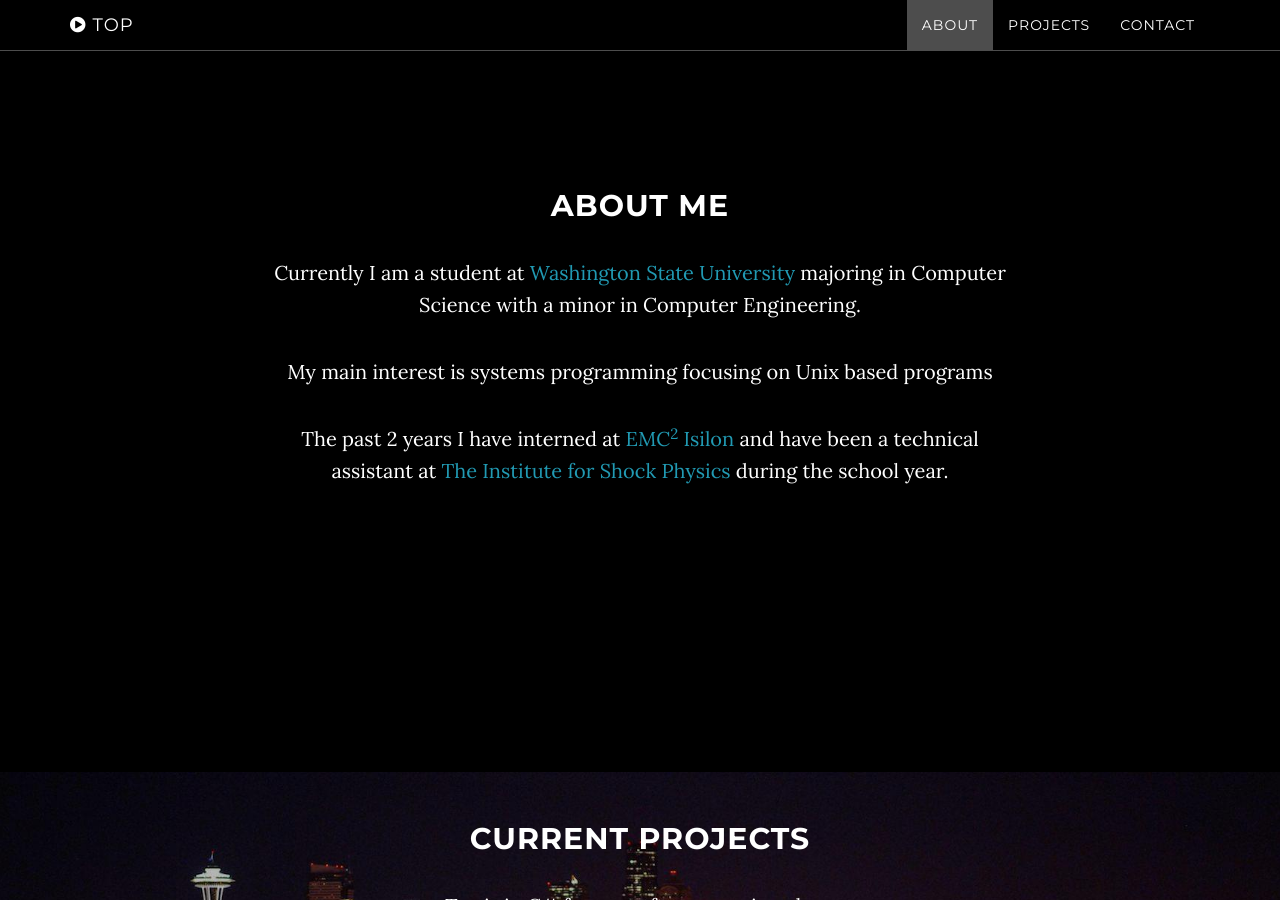
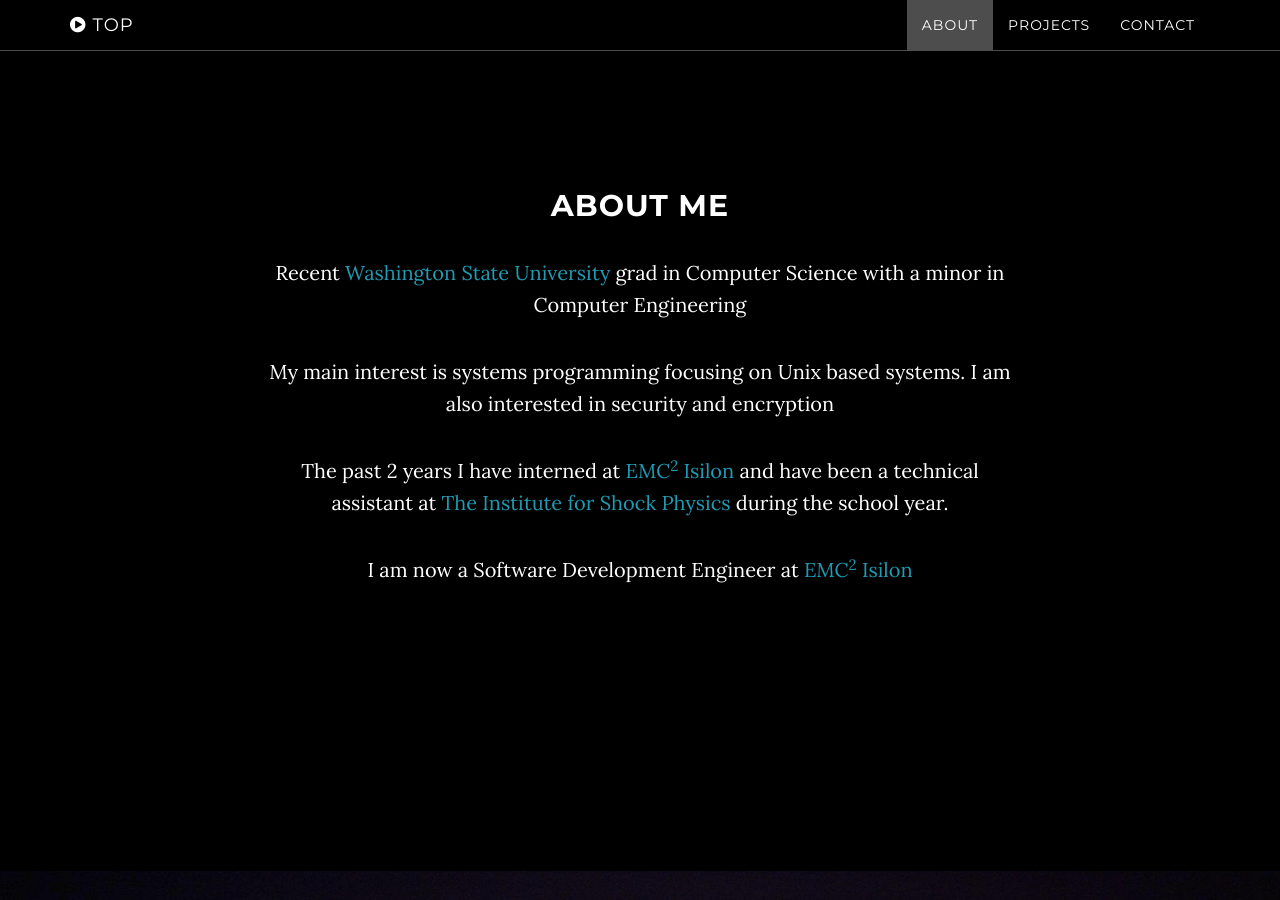
Before and after one commit to bhanderson/imbryce.com, a Jekyll site: the page index.html, which Jekyll copies as it is, in a window 1280 px wide and 900 px high, scrolled down 961 px. Built offline with Jekyll 4.4.1, drawn with Linux system fonts in a browser that asks for light colours; some of the changed text lies outside the part shown.

Commit message:
indent and update

```diff
--- a/index.html
+++ b/index.html
@@ -92,15 +92,17 @@
         <div class="row">
             <div class="col-lg-8 col-lg-offset-2">
                 <h2>About Me</h2>
-			<p>Currently I am a student at <a href="http://wsu.edu">Washington State
-				University</a> majoring
-			in Computer Science with a minor in Computer Engineering.</p>
+                <p>Recent <a href="http://wsu.edu">Washington State
+                    University</a> grad in Computer Science with a minor in
+                Computer Engineering</p>
                 <p>My main interest is systems programming focusing on Unix based
-			programs</p>
+                systems. I am also interested in security and encryption</p>
                 <p>The past 2 years I have interned at <a
                     href="http://isilon.com">EMC<sup>2</sup> Isilon</a> and
                 have been a technical assistant at <a href="http://shock.wsu.edu">The
                     Institute for Shock Physics</a> during the school year.</p>
+                <p>I am now a Software Development Engineer at <a
+                    href="http://isilon.com">EMC<sup>2</sup> Isilon</a></p>
             </div>
         </div>
         </section>
@@ -111,9 +113,8 @@
             <div class="container">
                 <div class="col-lg-8 col-lg-offset-2">
                     <h2>Current Projects</h2>
-				<p>Tetris in C# for my software testing class.<br>
+                    <p>Working on my own server<br>
                     This website.  I don't do web very much, so I am learning!<br>
-				FPGA programming using verilog, currently making a synth.<br>
                     Random things that are on my Github or browsing Open Source.</p>
                 </div>
             </div>
```
Lines whose indentation alone changed are shown as unchanged.
